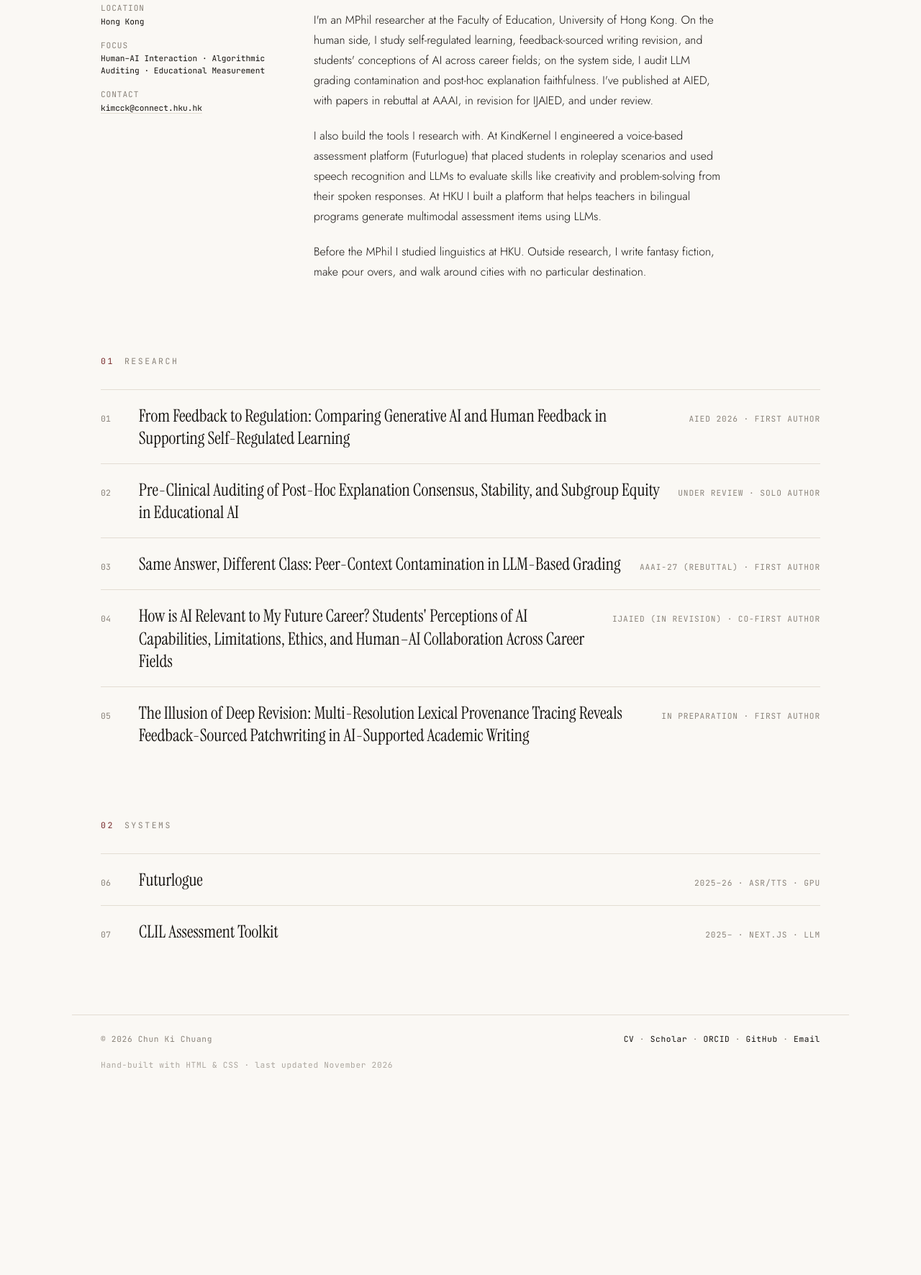
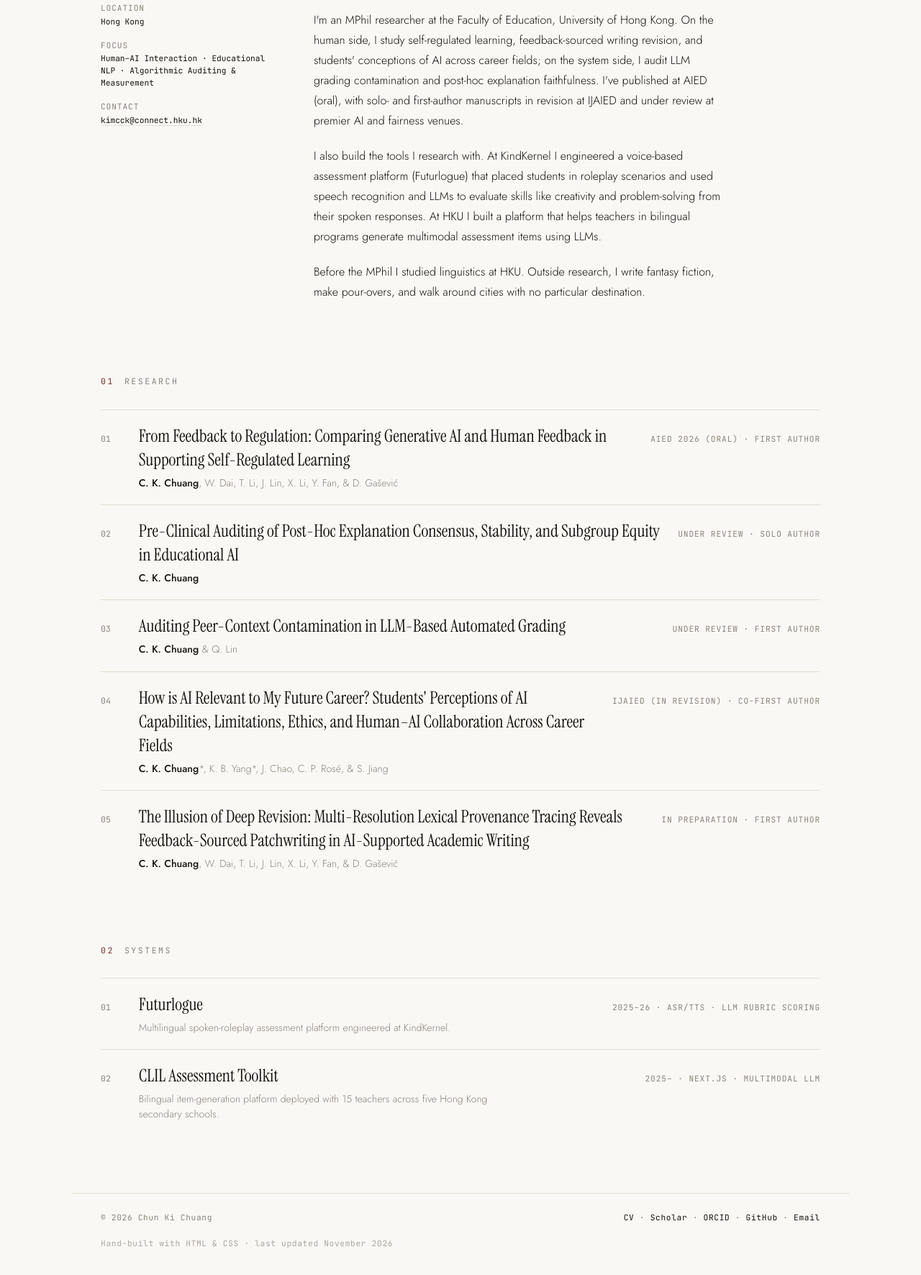
Before and after one commit to ChunKiChuang/chunkichuang.github.io, a plain HTML site: page index.html in a window 1280 px wide. Shown: the part 368-2140 px from the top of the page at 72% size. Before the commit the page ends 1922 px from the top, so only its background shows below. Drawn offline with Linux system fonts and the light colour scheme.

Commit message:
Audit site navigation, bio, research/systems metadata, and public CV

```diff
--- a/index.html
+++ b/index.html
@@ -4,7 +4,7 @@
 <meta charset="UTF-8" />
 <meta name="viewport" content="width=device-width, initial-scale=1" />
 <title>Chun Ki (Kim) Chuang — AI in Education</title>
-<meta name="description" content="MPhil researcher at HKU studying how learners conceptualize and rely on AI systems alongside counterfactual and mechanistic audits of AI evaluators and explainability tools." />
+<meta name="description" content="MPhil researcher at HKU studying how learners and teachers conceptualize and rely on AI systems, alongside counterfactual and psychometric audits of AI evaluators and explainability tools." />
 <meta name="author" content="Chun Ki Chuang" />
 <link rel="canonical" href="https://chunkichuang.github.io/" />
 <link rel="preconnect" href="https://fonts.googleapis.com" />
@@ -34,10 +34,10 @@
   <a class="masthead__name" href="/">Chun Ki (Kim) Chuang</a>
   <nav class="masthead__nav">
     <a href="#about">About</a>
-    <a href="/projects/">Projects</a>
-    <a href="/publications/">Publications</a>
+    <a href="#research">Research</a>
+    <a href="#systems">Systems</a>
     <a href="/cv.pdf">CV</a>
-    <a href="mailto:kimcck@connect.hku.hk">Contact</a>
+    <a href="#contact">Contact</a>
   </nav>
 </header>
 
@@ -57,48 +57,63 @@
         <dt>Position</dt><dd>MPhil Researcher</dd>
         <dt>Affiliation</dt><dd>Faculty of Education, HKU</dd>
         <dt>Location</dt><dd>Hong Kong</dd>
-        <dt>Focus</dt><dd>Human&ndash;AI Interaction &middot; Algorithmic Auditing &middot; Educational Measurement</dd>
+        <dt>Focus</dt><dd>Human&ndash;AI Interaction &middot; Educational NLP &middot; Algorithmic Auditing &amp; Measurement</dd>
         <dt>Contact</dt><dd><a href="mailto:kimcck@connect.hku.hk">kimcck@connect.hku.hk</a></dd>
       </dl>
     </aside>
 
     <div class="intro__bio">
-      <p class="intro__lead">I study how learners conceptualize and rely on AI systems, alongside counterfactual and mechanistic audits of AI evaluators and explainability tools.</p>
+      <p class="intro__lead">I study how learners and teachers conceptualize and rely on AI systems, alongside counterfactual and psychometric audits of AI evaluators and explainability tools.</p>
 
-      <p>I'm an MPhil researcher at the Faculty of Education, University of Hong Kong. On the human side, I study self-regulated learning, feedback-sourced writing revision, and students' conceptions of AI across career fields; on the system side, I audit LLM grading contamination and post-hoc explanation faithfulness. I've published at AIED, with papers in rebuttal at AAAI, in revision for IJAIED, and under review.</p>
+      <p>I'm an MPhil researcher at the Faculty of Education, University of Hong Kong. On the human side, I study self-regulated learning, feedback-sourced writing revision, and students' conceptions of AI across career fields; on the system side, I audit LLM grading contamination and post-hoc explanation faithfulness. I've published at AIED (oral), with solo- and first-author manuscripts in revision at IJAIED and under review at premier AI and fairness venues.</p>
 
       <p>I also build the tools I research with. At KindKernel I engineered a voice-based assessment platform (Futurlogue) that placed students in roleplay scenarios and used speech recognition and LLMs to evaluate skills like creativity and problem-solving from their spoken responses. At HKU I built a platform that helps teachers in bilingual programs generate multimodal assessment items using LLMs.</p>
 
-      <p>Before the MPhil I studied linguistics at HKU. Outside research, I write fantasy fiction, make pour overs, and walk around cities with no particular destination.</p>
+      <p>Before the MPhil I studied linguistics at HKU. Outside research, I write fantasy fiction, make pour-overs, and walk around cities with no particular destination.</p>
     </div>
   </section>
 
-  <section id="work">
+  <section id="research">
     <h2 class="section-label"><span class="section-num">01</span> Research</h2>
     <ol class="index">
       <li class="index__item">
         <span class="index__num">01</span>
+        <div class="index__main">
           <a class="index__title" href="/publications/#aied-2026">From Feedback to Regulation: Comparing Generative AI and Human Feedback in Supporting Self-Regulated Learning</a>
-        <span class="index__meta">AIED 2026 &middot; first author</span>
+          <p class="index__sub"><strong>C. K. Chuang</strong>, W. Dai, T. Li, J. Lin, X. Li, Y. Fan, &amp; D. Ga&scaron;evi&cacute;</p>
+        </div>
+        <span class="index__meta">AIED 2026 (Oral) &middot; first author</span>
       </li>
       <li class="index__item">
         <span class="index__num">02</span>
+        <div class="index__main">
           <a class="index__title" href="/publications/#xai-audit">Pre-Clinical Auditing of Post-Hoc Explanation Consensus, Stability, and Subgroup Equity in Educational AI</a>
+          <p class="index__sub"><strong>C. K. Chuang</strong></p>
+        </div>
         <span class="index__meta">Under review &middot; solo author</span>
       </li>
       <li class="index__item">
         <span class="index__num">03</span>
-        <a class="index__title" href="/publications/#aaai">Same Answer, Different Class: Peer-Context Contamination in LLM-Based Grading</a>
-        <span class="index__meta">AAAI-27 (rebuttal) &middot; first author</span>
+        <div class="index__main">
+          <a class="index__title" href="/publications/#peer-context">Auditing Peer-Context Contamination in LLM-Based Automated Grading</a>
+          <p class="index__sub"><strong>C. K. Chuang</strong> &amp; Q. Lin</p>
+        </div>
+        <span class="index__meta">Under review &middot; first author</span>
       </li>
       <li class="index__item">
         <span class="index__num">04</span>
+        <div class="index__main">
           <a class="index__title" href="/publications/#storyq">How is AI Relevant to My Future Career? Students' Perceptions of AI Capabilities, Limitations, Ethics, and Human&ndash;AI Collaboration Across Career Fields</a>
+          <p class="index__sub"><strong>C. K. Chuang</strong>*, K. B. Yang*, J. Chao, C. P. Ros&eacute;, &amp; S. Jiang</p>
+        </div>
         <span class="index__meta">IJAIED (in revision) &middot; co-first author</span>
       </li>
       <li class="index__item">
         <span class="index__num">05</span>
+        <div class="index__main">
           <a class="index__title" href="/publications/#lexical-provenance">The Illusion of Deep Revision: Multi-Resolution Lexical Provenance Tracing Reveals Feedback-Sourced Patchwriting in AI-Supported Academic Writing</a>
+          <p class="index__sub"><strong>C. K. Chuang</strong>, W. Dai, T. Li, J. Lin, X. Li, Y. Fan, &amp; D. Ga&scaron;evi&cacute;</p>
+        </div>
         <span class="index__meta">In preparation &middot; first author</span>
       </li>
     </ol>
@@ -108,14 +123,20 @@
     <h2 class="section-label"><span class="section-num">02</span> Systems</h2>
     <ol class="index">
       <li class="index__item">
-        <span class="index__num">06</span>
+        <span class="index__num">01</span>
+        <div class="index__main">
           <a class="index__title" href="/projects/futurlogue/">Futurlogue</a>
-        <span class="index__meta">2025–26 &middot; ASR/TTS &middot; GPU</span>
+          <p class="index__sub">Multilingual spoken-roleplay assessment platform engineered at KindKernel.</p>
+        </div>
+        <span class="index__meta">2025&ndash;26 &middot; ASR/TTS &middot; LLM Rubric Scoring</span>
       </li>
       <li class="index__item">
-        <span class="index__num">07</span>
+        <span class="index__num">02</span>
+        <div class="index__main">
           <a class="index__title" href="/projects/multimodal-qg/">CLIL Assessment Toolkit</a>
-        <span class="index__meta">2025– &middot; Next.js &middot; LLM</span>
+          <p class="index__sub">Bilingual item-generation platform deployed with 15 teachers across five Hong Kong secondary schools.</p>
+        </div>
+        <span class="index__meta">2025&ndash; &middot; Next.js &middot; Multimodal LLM</span>
       </li>
     </ol>
   </section>
@@ -123,15 +144,15 @@
 </main>
 
 <footer id="contact" class="colophon">
-  <span>&copy; 2026 Chun Ki Chuang</span>
-  <span class="colophon__links">
+  <p class="colophon__copy">&copy; 2026 Chun Ki Chuang</p>
+  <nav class="colophon__links" aria-label="Profile links">
     <a href="/cv.pdf">CV</a> &middot;
     <a href="https://scholar.google.com/citations?user=XaIp2eMAAAAJ&amp;hl=en">Scholar</a> &middot;
     <a href="https://orcid.org/0009-0008-6621-2926">ORCID</a> &middot;
     <a href="https://github.com/chunkichuang">GitHub</a> &middot;
     <a href="mailto:kimcck@connect.hku.hk">Email</a>
-  </span>
-  <span class="colophon__note">Hand-built with HTML &amp; CSS &middot; last updated November 2026</span>
+  </nav>
+  <p class="colophon__note">Hand-built with HTML &amp; CSS &middot; last updated November 2026</p>
 </footer>
 
 </body>
--- a/style.css
+++ b/style.css
@@ -167,6 +167,10 @@ section{max-width:var(--col);margin:0 auto;padding:40px}
   color:var(--muted);
   min-width:2.5em;
 }
+.index__main{
+  flex:1;
+  min-width:0;
+}
 .index__title{
   font-family:"Instrument Serif",serif;
   font-size:1.5rem;
@@ -174,6 +178,17 @@ section{max-width:var(--col);margin:0 auto;padding:40px}
   transition:color .18s;
 }
 .index__item:hover .index__title{color:var(--accent)}
+.index__sub{
+  margin:5px 0 0;
+  max-width:66ch;
+  font-size:.88rem;
+  line-height:1.45;
+  color:var(--muted);
+}
+.index__sub strong{
+  color:var(--ink);
+  font-weight:500;
+}
 .index__meta{
   margin-left:auto;
   font-family:"JetBrains Mono",monospace;
@@ -415,6 +430,7 @@ section{max-width:var(--col);margin:0 auto;padding:40px}
   color:var(--muted);
   border-top:1px solid var(--rule);
 }
+.colophon p{margin:0}
 .colophon a:hover{color:var(--accent)}
 .colophon__note{flex-basis:100%;opacity:.7}
 
```
Also changed, not shown: projects/futurlogue/index.html (+9 -9 lines), projects/index.html (+18 -12 lines), projects/multimodal-qg/index.html (+9 -9 lines), publications/index.html (+12 -12 lines), 2 other files. Lines whose indentation alone changed are shown as unchanged.
